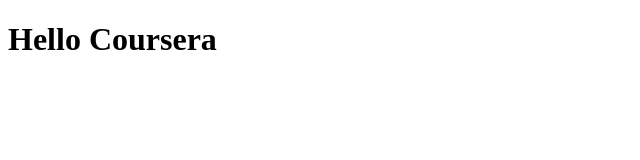
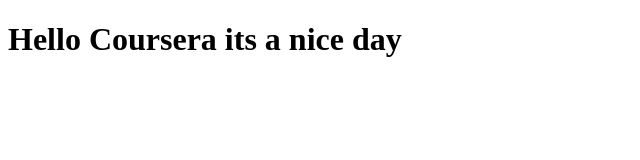
Before and after one commit to eleni82/coursera-test, a plain HTML site: page site/index.html in a window 1280 px wide. Shown: the whole page, without its empty margins (0-640 px from the left). Drawn offline with Linux system fonts and the light colour scheme.

Commit message:
Small addition to our page content

```diff
--- a/site/index.html
+++ b/site/index.html
@@ -4,6 +4,6 @@
 	<title>Hello Coursera</title>
 </head>
 <body>
-<h1>Hello Coursera</h1>
+<h1>Hello Coursera its a nice day</h1>
 </body>
 </html>
```
